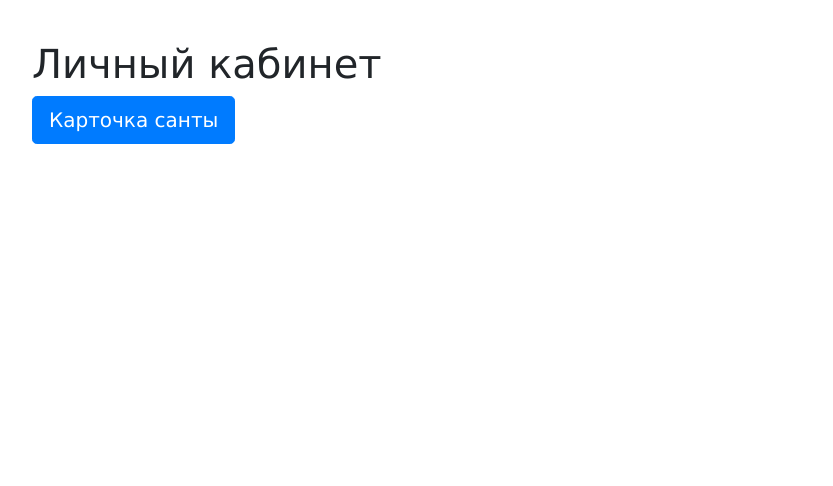
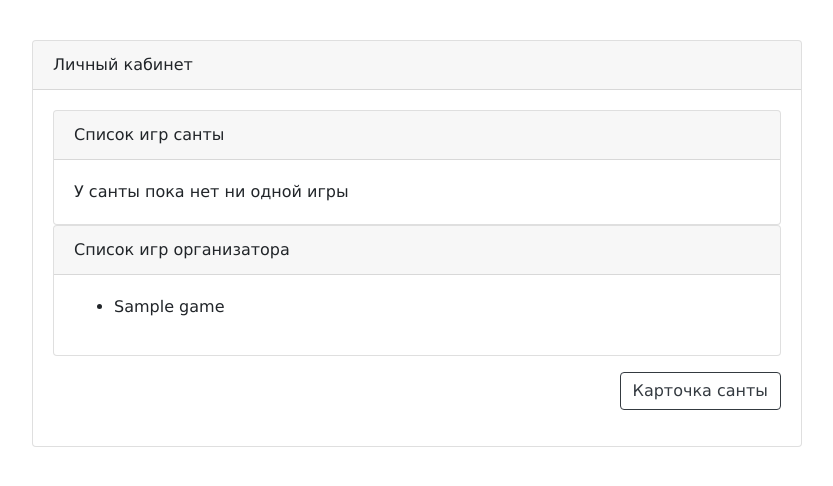
Before and after one commit to balancy/secret_santa, a Django app: page /profile in a window 1280 px wide. Shown: the part 56-542 px from the top of the page, without its empty margins (223-1056 px from the left). Run offline with Django 4.2, Linux system fonts and the light colour scheme; a user stored in the database is signed in; tables that the repository leaves empty hold one stand-in row (values such as "Sample post").

Commit message:
Add santa games and coordinator games to profile

```diff
--- a/games/templates/games/profile.html
+++ b/games/templates/games/profile.html
@@ -3,6 +3,38 @@
 {% block title %}Личный кабинет{% endblock %}
 
 {% block content %}
-  <h1>Личный кабинет</h1>
-  <a class="btn btn-lg btn-primary" href="{% url 'santacard' %}" role="button">Карточка санты</a>
+  <div class="card">
+    <div class="card-header">Личный кабинет</div>
+    <div class="card-body">
+      <div class="card">
+        <div class="card-header">Список игр санты</div>
+        <div class="card-body">
+        {% if santa_games %}
+        <ul>
+          {% for santa_game in santa_games %}
+            <li>{{ santa_game.name }}</li>
+          {% endfor %}
+        </ul>
+        {% else %}
+          <div>У санты пока нет ни одной игры</div>
+        {% endif %}
+        </div>
+      </div>
+      <div class="card">
+        <div class="card-header">Список игр организатора</div>
+        <div class="card-body">
+        {% if coordinator_games %}
+        <ul>
+          {% for coordinator_game in coordinator_games %}
+              <li>{{ coordinator_game.name }}</li>
+            {% endfor %}
+        </ul>
+        {% else %}
+          <div>Вы не организовали ни одной игры</div>
+        {% endif %}
+        </div>
+      </div>
+      <a class="btn btn-outline-dark my-3 float-right" href="{% url 'santacard' %}" role="button">Карточка санты</a>
+    </div>
+  </div>
 {% endblock %}
--- a/games/views.py
+++ b/games/views.py
@@ -1,3 +1,5 @@
+import datetime
+
 from django.contrib.auth import authenticate, login
 from django.contrib.auth.decorators import login_required
 from django.contrib.auth.views import LoginView, LogoutView
@@ -6,7 +8,7 @@ from django.urls import reverse_lazy
 
 from .forms import LoginUserForm, RegistrationForm, SantaCardForm
 from .helpers import create_santa_for_user
-from .models import Santa
+from .models import Santa, Game, CustomUser
 
 
 def index(request):
@@ -16,7 +18,12 @@ def index(request):
 @login_required(login_url='login')
 def view_profile(request):
     user = request.user
-    return render(request, 'games/profile.html')
+    santa = Santa.objects.get(user=user)
+    customuser = CustomUser.objects.get(username=user)
+    santa_games = santa.games.filter(draw_date__gte=datetime.date.today())
+    coordinator_games = Game.objects.filter(coordinator=customuser)
+    context = {'santa_games': santa_games, 'coordinator_games': coordinator_games}
+    return render(request, 'games/profile.html', context=context)
 
 
 class LoginUserView(LoginView):
```
